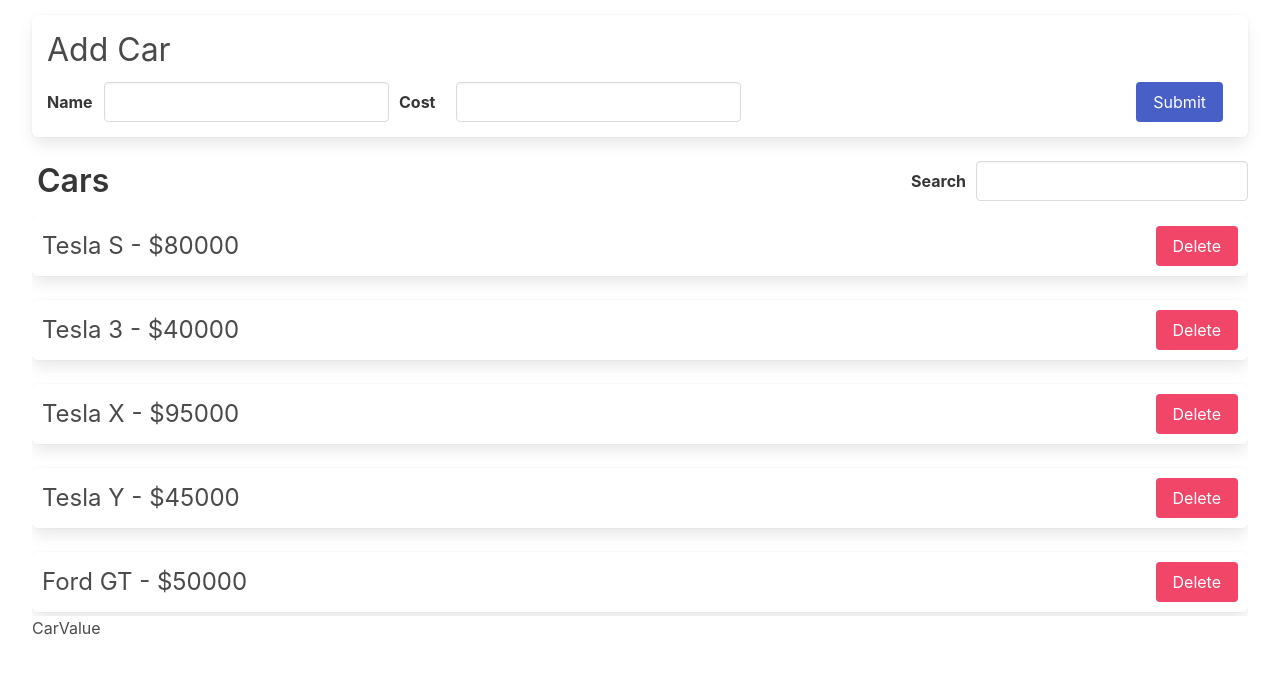
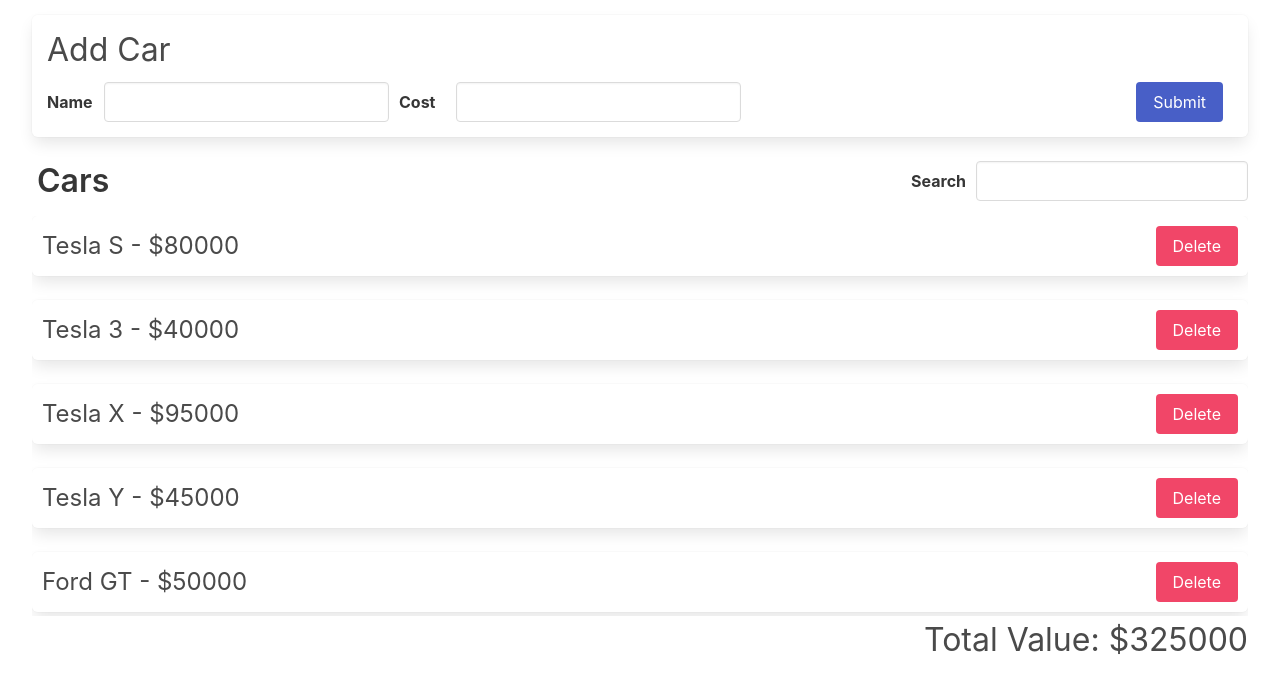
Before and after one commit to NitinNitinRaj/redux-cars, a React (Create React App) app: page / in a window 1280 px wide. Shown: the top 692 px of the page. Built offline with nearby package versions, Linux system fonts and the light colour scheme.

Commit message:
modified:   src/components/CarValue.js

```diff
--- a/src/components/CarValue.js
+++ b/src/components/CarValue.js
@@ -1,7 +1,14 @@
+import { useSelector } from "react-redux";
+
 export default function CarValue() {
-  return (
-    <div>
-      <h1>CarValue</h1>
-    </div>
-  );
+  const { data, searchTerm } = useSelector((state) => state.cars);
+
+  const totalValue = data.reduce((sum, car) => {
+    if (car.name.toLowerCase().includes(searchTerm.toLowerCase())) {
+      return sum + car.cost;
+    }
+    return sum;
+  }, 0);
+
+  return <p className="car-value">{`Total Value: $${totalValue}`}</p>;
 }
```
